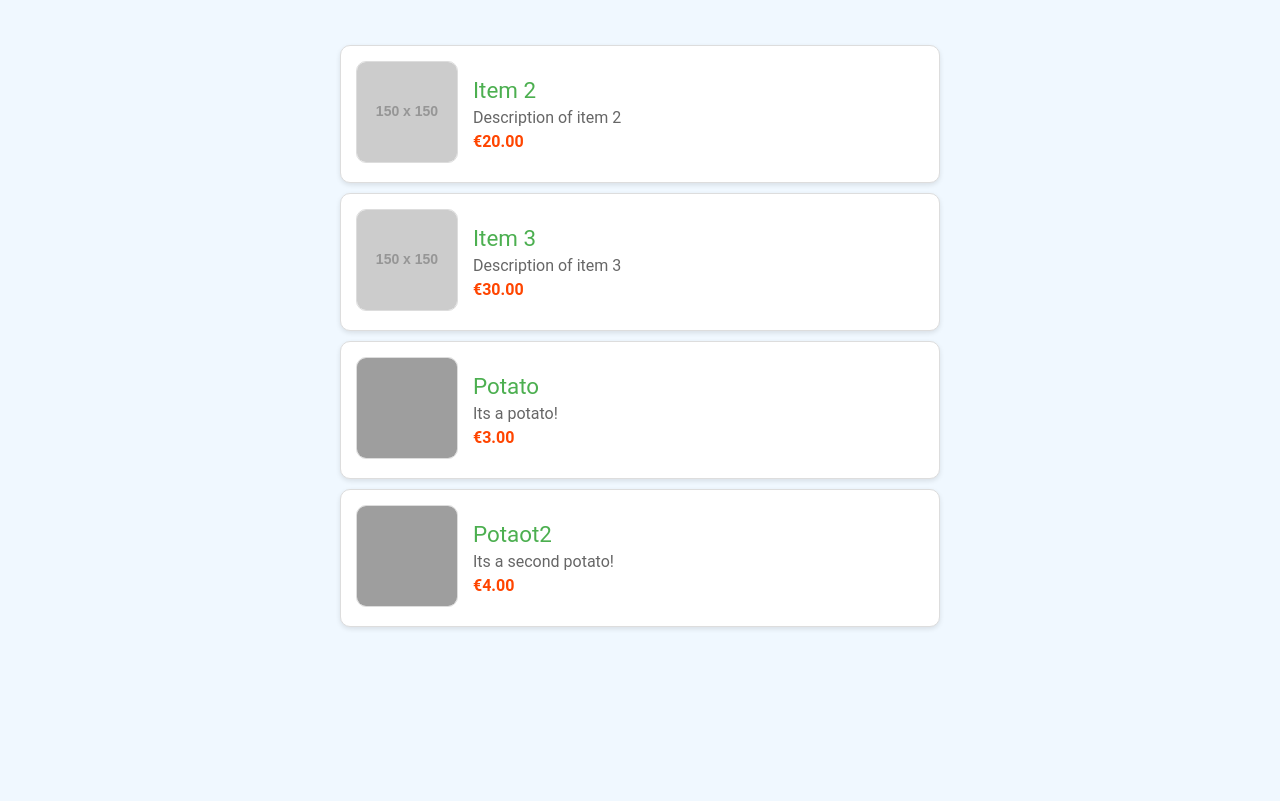
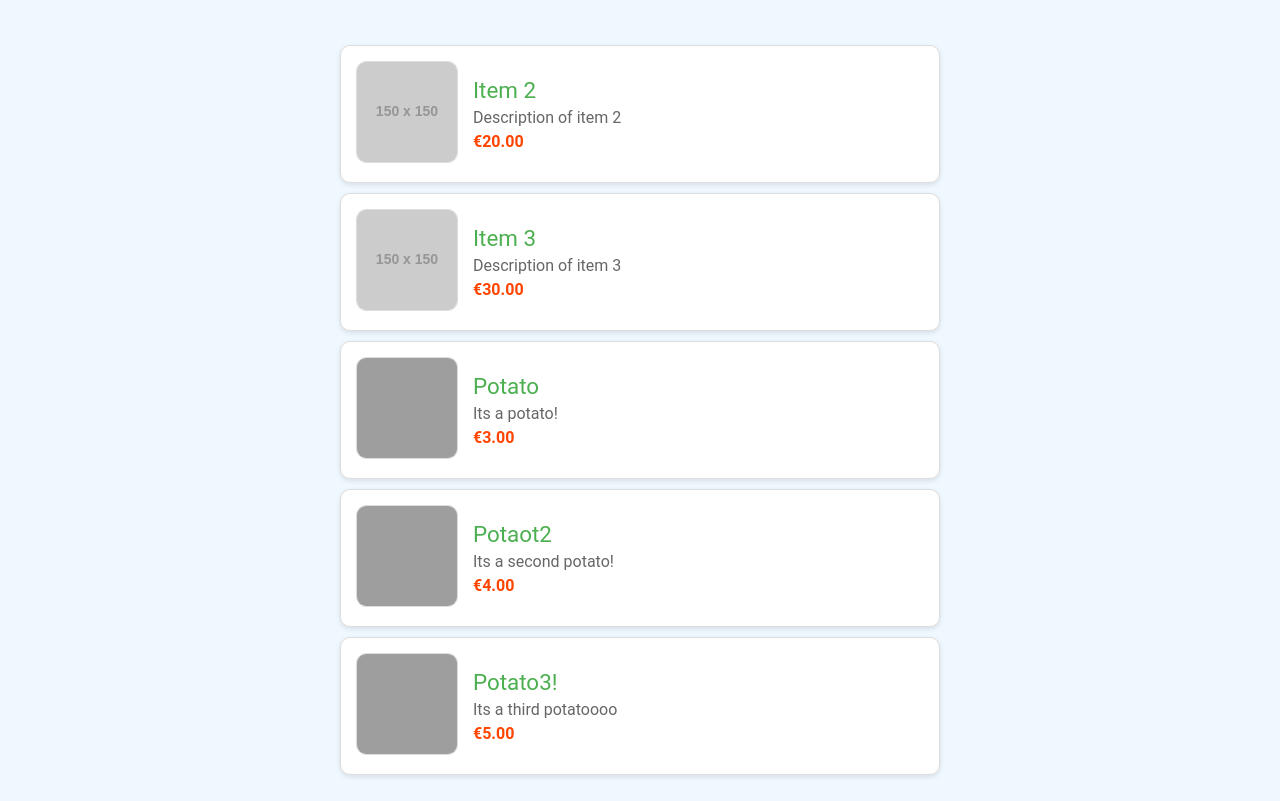
Before and after one commit to Arisamiga/wishlist, a plain HTML site: page Website/index.html in a window 1280 px wide. Shown: the part 188-989 px from the top of the page. Before the commit the page ends 841 px from the top, so only its background shows below. Drawn offline with Linux system fonts and the light colour scheme; grey boxes are pictures that could not be loaded; placeholder pictures from the web are drawn by us.

Commit message:
Added Potato3! to the wishlist

```diff
--- a/Website/index.html
+++ b/Website/index.html
@@ -44,6 +44,13 @@
                     <div class="item-description">Its a second potato!</div>
                     <div class="item-price">€4.00</div>
                 </div>
+            </li><li class="wishlist-item">
+                <div class="item-img"><img src="https://images.seattletimes.com/wp-content/uploads/2024/04/04082024_OpEd-Potatoes_124536.jpg?d=2040x1488" alt="Item Image"></div>
+                <div class="item-details">
+                    <div class="item-name">Potato3!</div>
+                    <div class="item-description">Its a third potatoooo</div>
+                    <div class="item-price">€5.00</div>
+                </div>
             </li></ul>
     </div>
     <script>
```
